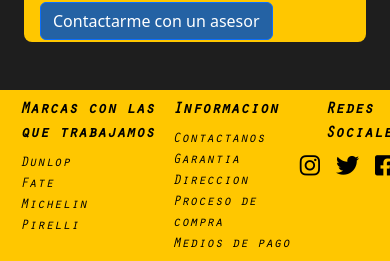
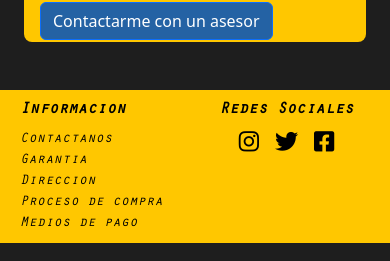
Before and after one commit to Leanz652/neumaticos-app, an Angular app: page /home in a window 390 px wide. Shown: the part 871-1132 px from the top of the page. Built offline with nearby package versions, Linux system fonts and the light colour scheme.

Commit message:
footer responsive

```diff
--- a/src/app/shared/footer/footer.component.html
+++ b/src/app/shared/footer/footer.component.html
@@ -2,7 +2,7 @@
   id="footer"
   class="d-flex font-black container-fluid justify-content-between fondo-amarillo"
 >
-  <div id="idMarca" class="container p-2">
+  <div id="idMarca" class="container p-2 d-none d-md-block">
     <p class="m-0 fw-bold mb-2">Marcas con las que trabajamos</p>
     <ul class="m-0 p-0 font-items">
       Dunlop
@@ -35,7 +35,7 @@
       Medios de pago
     </ul>
   </div>
-  <div id="idRedes" class="container text-center col-2 p-2">
+  <div id="idRedes" class="container text-center col-6 col-md-2 p-2">
     <p class="m-0 fw-bold mb-2">Redes Sociales</p>
     <div
       class="container d-flex align-items-center justify-content-center gap-3"
```
